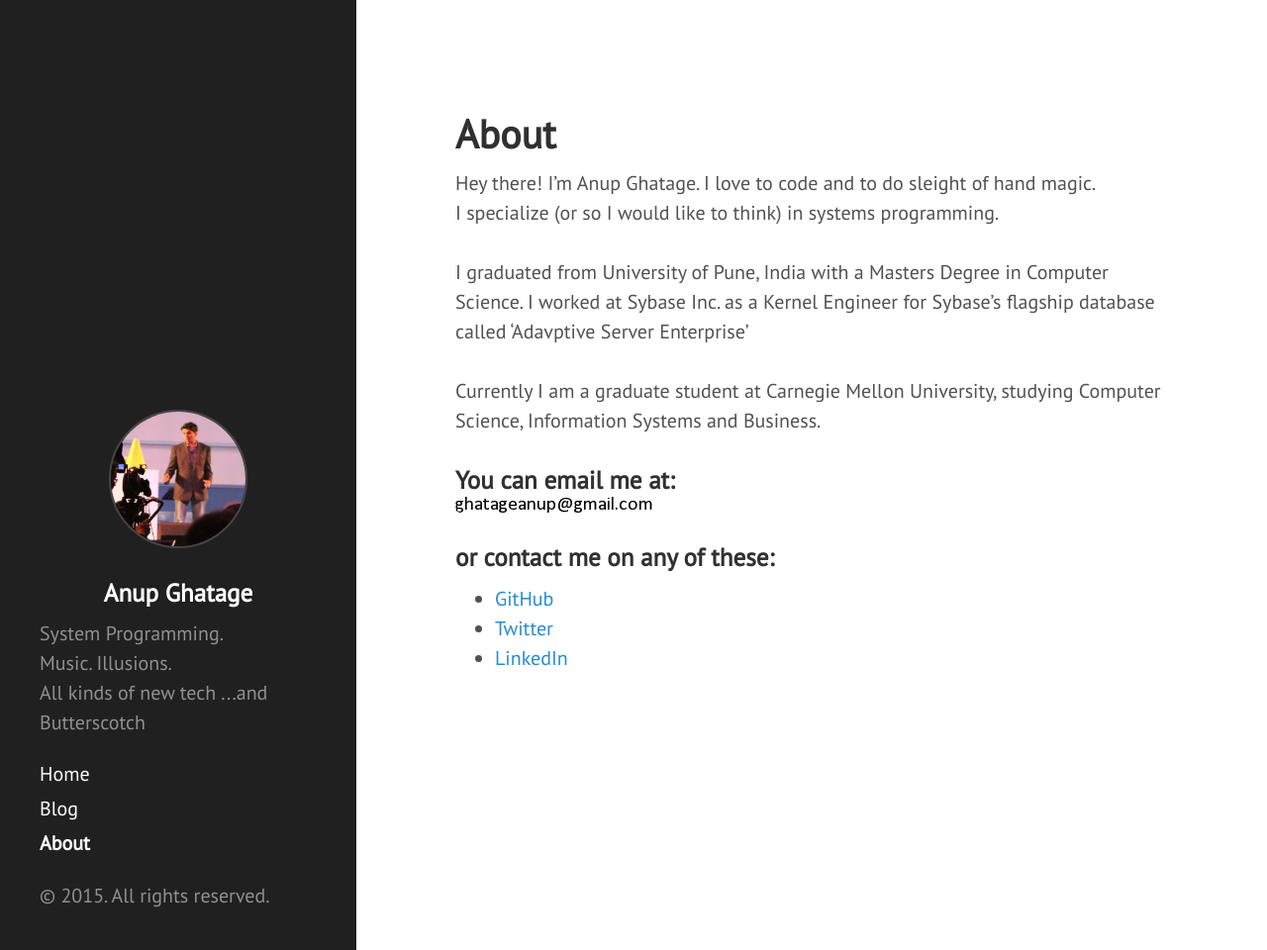
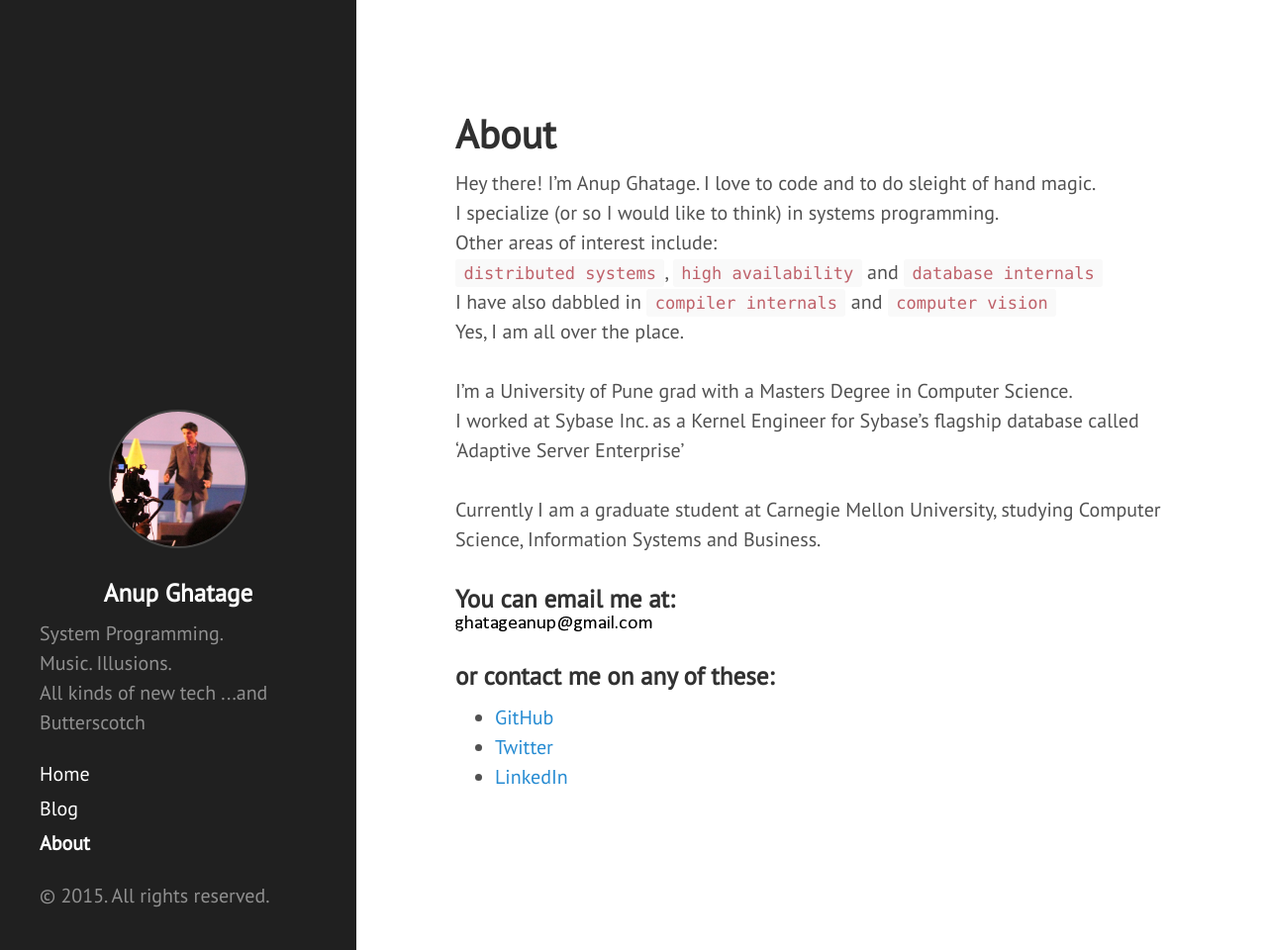
Before and after one commit to Ghatage/ghatage.github.io, a Jekyll site: the page built from about.md, in a window 1280 px wide and 960 px high. Shown: the whole window at 99% size. Built offline with Jekyll 4.4.1, drawn with Linux system fonts in a browser that asks for light colours; Markdown is read by kramdown in place of the engine named in the settings.

Commit message:
Update about.md

```diff
--- a/about.md
+++ b/about.md
@@ -5,9 +5,13 @@ title: About
 
 Hey there! I'm Anup Ghatage. I love to code and to do sleight of hand magic.
 <br>I specialize (or so I would like to think) in systems programming.
+<br>Other areas of interest include:
+<br> `distributed systems`, `high availability` and `database internals`
+<br>I have also dabbled in `compiler internals` and `computer vision`
+<br>Yes, I am all over the place.
 <br>
-<br>I graduated from University of Pune, India with a Masters Degree in Computer Science.
-I worked at Sybase Inc. as a Kernel Engineer for Sybase's flagship database called 'Adavptive Server Enterprise'
+<br>I'm a University of Pune grad with a Masters Degree in Computer Science.
+<br>I worked at Sybase Inc. as a Kernel Engineer for Sybase's flagship database called 'Adaptive Server Enterprise'
 <br>
 <br>Currently I am a graduate student at Carnegie Mellon University, studying Computer Science, Information Systems and Business.
 
```
